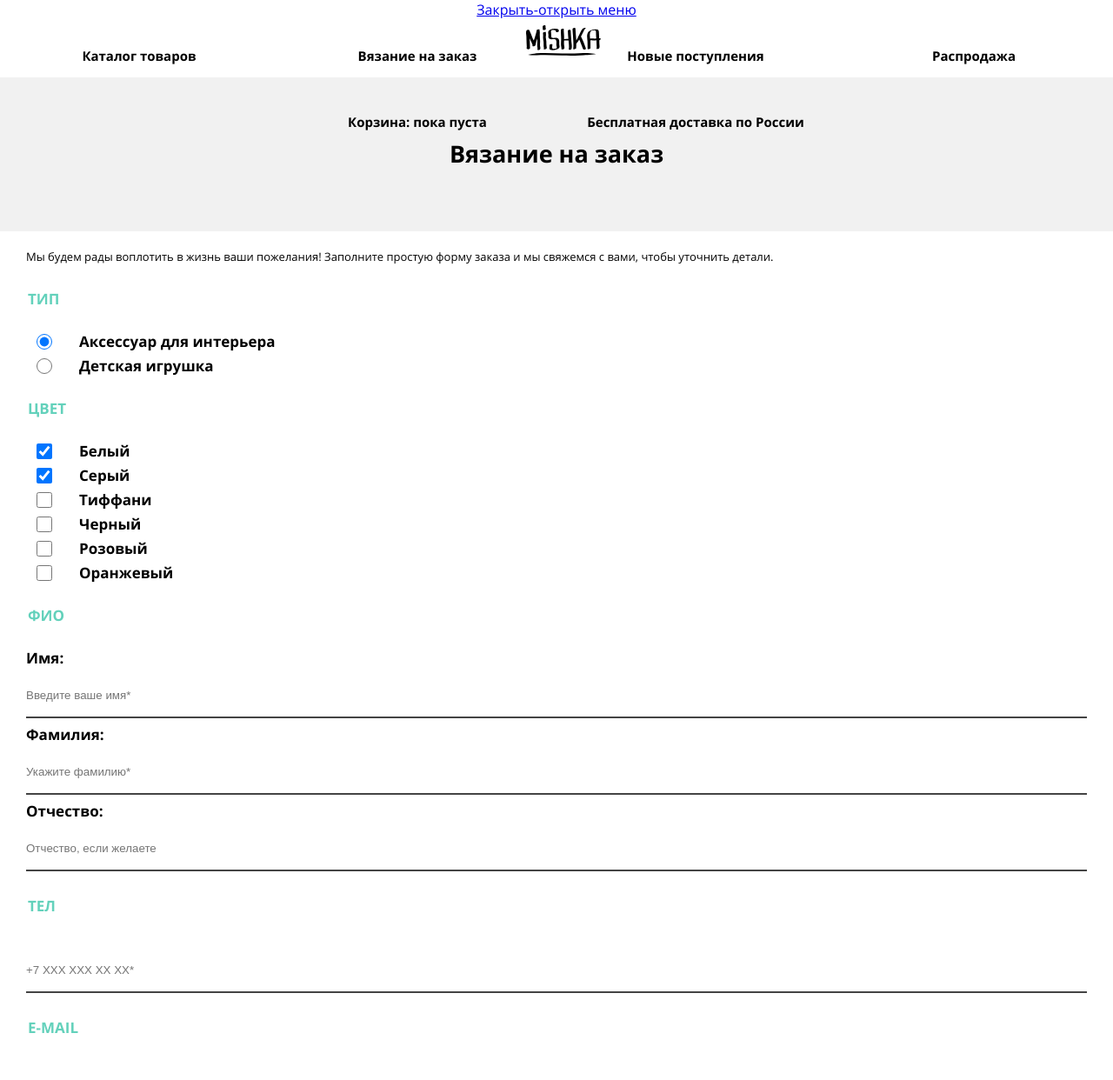
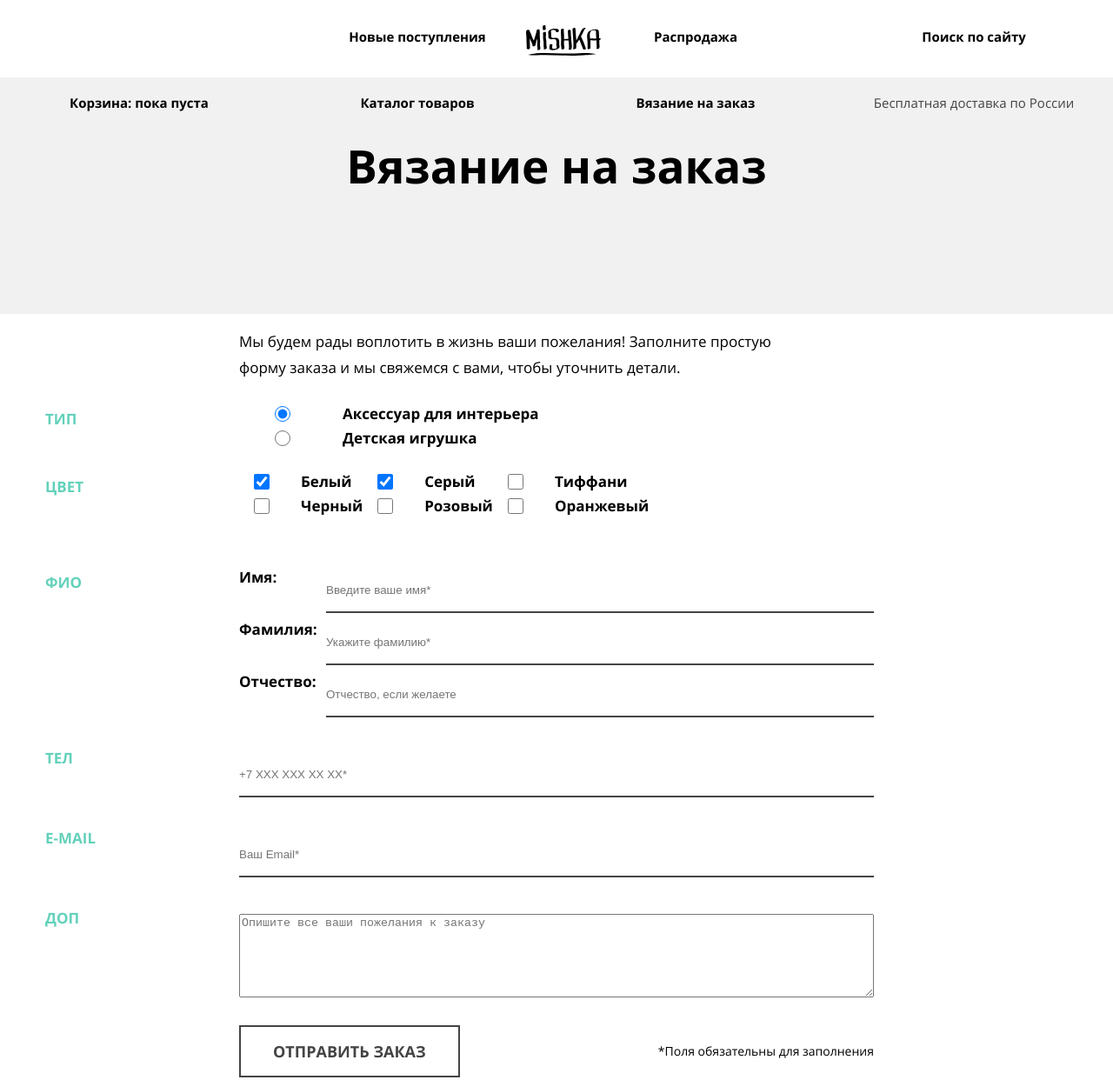
Before and after one commit to htmlacademy-adaptive/2269133-mishka-28, a website: page source/form.html in a window 1280 px wide. Shown: the top 1242 px of the page at 87% size. Drawn offline with nearby package versions, Linux system fonts and the light colour scheme; files that its build step writes are made by us from their sources; files whose address does not match are found by name.

Commit message:
добавляет сетки в form

```diff
--- a/source/form.html
+++ b/source/form.html
@@ -14,23 +14,26 @@
   <header class="header header-form">
 
     <!-- Логотип "Мишек" в навигации -->
-    <a class="header__logo logo" href="index.html">
+    <a class="header__logo logo logo--header" href="index.html">
       <img class="logo__logo-navigation" src="img/mishka-logo-header-mobile.svg" width="86px" height="35px"
         alt="Логотип в навигации">
     </a>
-    <a class="header__button" href="#">Закрыть-открыть меню</a>
 
     <!-- Навигация -->
     <nav class="header-navigation">
-      <a class="header-navigation__link" href="catalog.html">Каталог товаров</a>
-      <a class="header-navigation__link" href="form.html">Вязание на заказ</a>
-      <a class="header-navigation__link" href="#">Новые поступления</a>
-      <a class="header-navigation__link" href="#">Распродажа</a>
-      <a class="header-navigation__link header-navigation__link--search" href="#" aria-label="Поиск по сайту"></a>
-      <a class="header-navigation__link header-navigation__link--basket" href="#">
+      <div class="header-navigation__wrapper">
+        <a class="header-navigation__button" aria-label="Закрыть-открыть меню" href="#">Закрыть-открыть меню</a>
+      </div>
+      <a class="header-navigation__link header-navigation__link-tablet product" href="catalog.html">Каталог товаров</a>
+      <a class="header-navigation__link header-navigation__link-tablet order" href="form.html">Вязание на заказ</a>
+      <a class="header-navigation__link header-navigation__link-none new" href="#">Новые поступления</a>
+      <a class="header-navigation__link header-navigation__link-none sale" href="#">Распродажа</a>
+      <a class="header-navigation__link header-navigation__link--search search" href="#"
+        aria-label="Поиск по сайту">Поиск по сайту</a>
+      <a class="header-navigation__link header-navigation__link--basket basket" href="#">
         <span class="header-navigation__discription">Корзина: пока пуста</span>
       </a>
-      <span class="header-navigation__text">Бесплатная доставка по России</span>
+      <span class="header-navigation__text delivery">Бесплатная доставка по России</span>
     </nav>
   </header>
 
@@ -43,8 +46,8 @@
     <!-- Форма заказа -->
     <section class="form-order">
       <h2 class="form-order__title" aria-label="Форма заказа вязания на заказ"></h2>
-      <p class="form-order__discription">Мы будем рады воплотить в жизнь ваши пожелания! Заполните простую форму заказа
-        и мы свяжемся с вами, чтобы уточнить детали.</p>
+      <p class="form-order__discription">Мы будем рады воплотить в жизнь ваши пожелания! Заполните
+        простую <br> форму заказа и мы свяжемся с вами, чтобы уточнить детали.</p>
       <form class="form-order__form form" action="" method="get">
 
         <!-- Заказ по типу -->
@@ -57,8 +60,9 @@
         </fieldset>
 
         <!-- Заказ по цвету -->
-        <fieldset class="form__group">
+        <fieldset class="form__group form__group-grey">
           <legend class="form__title">цвет</legend>
+          <div class="form__wrapper">
             <input class="form__button" type="checkbox" name="radio-button" id="color-white" checked>
             <label class="form__label" for="color-white">Белый</label>
             <input class="form__button" type="checkbox" name="radio-button" id="color-grey" checked>
@@ -71,6 +75,7 @@
             <label class="form__label" for="color-pink">Розовый</label>
             <input class="form__button" type="checkbox" name="radio-button" id="color-orange">
             <label class="form__label" for="color-orange">Оранжевый</label>
+          </div>
         </fieldset>
 
         <!-- ФИО -->
@@ -88,7 +93,7 @@
         </fieldset>
 
         <!-- Телефон -->
-        <fieldset class="form__group form__group-input">
+        <fieldset class="form__group form__group-input form__group-sorting form__group-grey">
           <legend class="form__title">тел</legend>
           <label class="form__value" aria-label="Телефон:" for="form-group-phone"></label>
           <input class="form__input" placeholder="+7 ХХХ ХХХ ХХ ХХ*" type="tel" name="form-group-phone"
@@ -96,7 +101,7 @@
         </fieldset>
 
         <!-- E-mail -->
-        <fieldset class="form__group form__group-input">
+        <fieldset class="form__group form__group-input form__group-sorting form__group-grey">
           <legend class="form__title">e-mail</legend>
           <label class="form__value" aria-label="Электронная почта:" for="form-group-email"></label>
           <input class="form__input" placeholder="Ваш Email*" type="email" name="form-group-email" id="form-group-email"
@@ -104,18 +109,18 @@
         </fieldset>
 
         <!-- Дополнения -->
-        <fieldset class="form__group form__group-input">
+        <fieldset class="form__group form__group-input form__group-sorting">
           <legend class="form__title">доп</legend>
           <label class="form__value" aria-label="Дополнения:" for="form-group-wishes"></label>
           <textarea class="form__comment" placeholder="Опишите все ваши пожелания к заказу" name="form-group-wishes"
             id="form-group-wishes" rows="6" wrap="soft" required></textarea>
         </fieldset>
 
-        <!-- Текст в конце формы -->
+        <!-- Текст в конце формы и Кнопка в конце формы ОТПРАВИТЬ ЗАКАЗ-->
+        <div class="form__cover">
           <p class="form__text">*Поля обязательны для заполнения</p>
-
-        <!-- Кнопка в конце формы ОТПРАВИТЬ ЗАКАЗ -->
           <a class="form__button button" href="#">отправить заказ</a>
+        </div>
 
       </form>
     </section>
--- a/source/less/block/form-order.less
+++ b/source/less/block/form-order.less
@@ -19,3 +19,20 @@
   margin-top: 17px;
   margin-bottom: 29px;
 }
+
+@media (min-width: @tablet-width) {
+  .form-order {
+    padding: @tablet-padding;
+  }
+
+  .form-order__discription {
+    font-size: 17px;
+    line-height: 30px;
+  }
+}
+
+@media (min-width: @desktop-width) {
+  .form-order__discription {
+    padding: 0 225px;
+  }
+}
--- a/source/less/block/form.less
+++ b/source/less/block/form.less
@@ -2,6 +2,7 @@
   display: grid;
   grid-template-columns: 42px 1fr;
   row-gap: 10px;
+  position: relative;
   border: none;
   margin: 0;
   padding: 0;
@@ -47,3 +48,66 @@
 .form__label {
   margin-left: 19px;
 }
+
+.form__wrapper {
+  display: grid;
+  grid-template-columns: 42px 1fr;
+  row-gap: 10px;
+  border: none;
+  margin: 0;
+  padding: 0;
+  margin-bottom: 32px;
+}
+
+@media (min-width: @tablet-width) {
+  .form__group {
+    display: grid;
+    grid-template-columns: 100px 1fr;
+    padding-left: 217px;
+  }
+
+  .form__title {
+    position: absolute;
+    left: 0;
+    top: -25px;
+  }
+
+  .form__wrapper {
+    display: grid;
+    grid-template-columns: 52px 1fr 52px 1fr;
+    row-gap: 10px;
+    border: none;
+  }
+
+  .form__group-sorting {
+    display: grid;
+    grid-template-columns: 1fr;
+  }
+
+  .form__cover {
+    display: flex;
+    justify-content: space-between;
+  }
+
+  .form__text {
+    order: 1;
+    align-self: center;
+  }
+}
+
+@media (min-width: @desktop-width) {
+  .form__group {
+    padding: 0 225px;
+  }
+
+  .form__wrapper {
+    display: grid;
+    grid-template-columns: 52px 1fr 52px 1fr 52px 1fr;
+    row-gap: 10px;
+    border: none;
+  }
+
+  .form__cover {
+    padding: 0 225px;
+  }
+}
--- a/source/less/block/main-header-form.less
+++ b/source/less/block/main-header-form.less
@@ -9,3 +9,25 @@
   padding-top: 73px;
   margin: 0;
 }
+
+@media (min-width: @tablet-width) {
+  .main-header-form {
+    height: 226px;
+  }
+
+  .main-header-form__title{
+    font-size: 43px;
+    line-height: 50px;
+  }
+}
+
+@media (min-width: @desktop-width) {
+  .main-header-form {
+    height: 272px;
+  }
+
+  .main-header-form__title {
+    font-size: 53px;
+    line-height: 57px;
+  }
+}
--- a/source/less/block/main-header.less
+++ b/source/less/block/main-header.less
@@ -66,5 +66,11 @@
     grid-template-columns: 1fr 1fr;
     padding: @tablet-padding;
   }
+}
 
+@media (min-width: @desktop-width) {
+  .main-header__title {
+    font-size: 53px;
+    line-height: 57px;
+  }
 }
```
Also changed, not shown: source/catalog.html (+12 -9 lines). Lines whose indentation alone changed are shown as unchanged.
